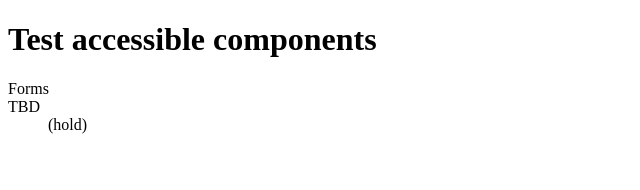
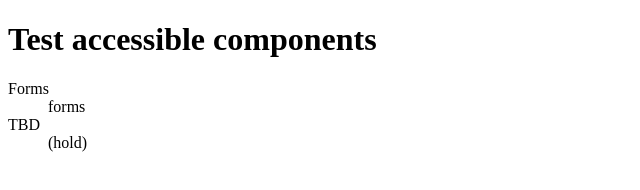
Before and after one commit to angp22/accessibility-pages, a plain HTML site: page index.html in a window 1280 px wide. Shown: the whole page, without its empty margins (0-640 px from the left). Drawn offline with Linux system fonts and the light colour scheme.

Commit message:
add forms link

```diff
--- a/index.html
+++ b/index.html
@@ -11,7 +11,7 @@
     <h1>Test accessible components</h1>
     <dl>
         <dt>Forms</dt>
-        <dd><a href="/forms.html" target="_blank"></a></dd>
+        <dd><a href="/forms.html" target="_blank"></a>forms</dd>
         <dt>TBD</dt>
         <dd>(hold)</dd>
       </dl>
```
